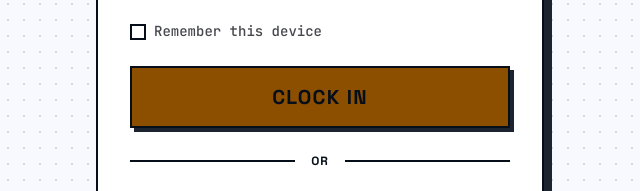
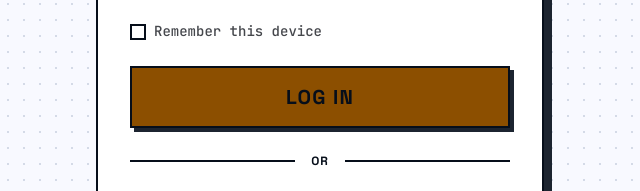
Before and after one commit to Saajan-Singh/STOCKWISE, a plain HTML site: page login/index.html in a window 1280 px wide. Shown: the part 420-611 px from the top of the page, 320-960 px from the left. Drawn offline with nearby package versions, Linux system fonts and the light colour scheme.

Commit message:
Login Button Change

```diff
--- a/login/index.html
+++ b/login/index.html
@@ -81,7 +81,7 @@
 
         <!-- Clock In button -->
         <button class="btn-clock-in" type="submit" id="btn-clock-in">
-          CLOCK IN
+          LOG IN
         </button>
 
         <!-- Success / error inline message -->
```
